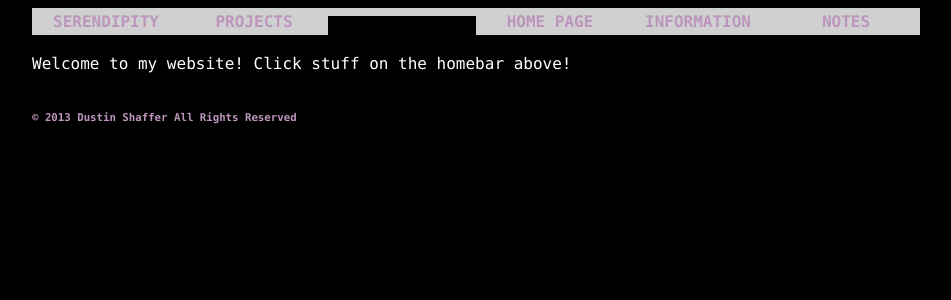
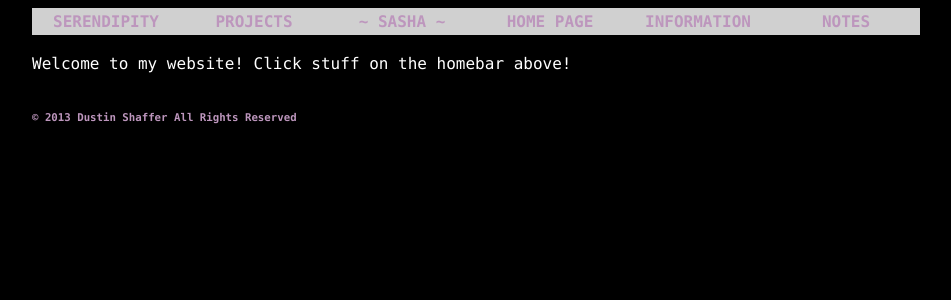
Before and after one commit to misterdustinface/misterdustinface.github.io, a Jekyll site: the page built from index.html, in a window 1280 px wide. Shown: the top 300 px of the page, without its empty margins (8-959 px from the left). Built offline with Jekyll 4.4.1, drawn with Linux system fonts in a browser that asks for light colours; nearby versions of some CDN libraries; comment, search, counter and statistics services are not loaded; a style sheet for code colours, icons or effects is not loaded.

Commit message:
Update Sasha.html

```diff
--- a/pages/Sasha.html
+++ b/pages/Sasha.html
@@ -1,6 +1,6 @@
 ---
 layout: default
-title:  #SASHA
+title:  ~ SASHA ~
 ---
 
 <img src="https://fbcdn-sphotos-e-a.akamaihd.net/hphotos-ak-ash4/321390_4546131545558_1332312034_n.jpg" alt="SASHA" height="100%" width ="100%">
```
